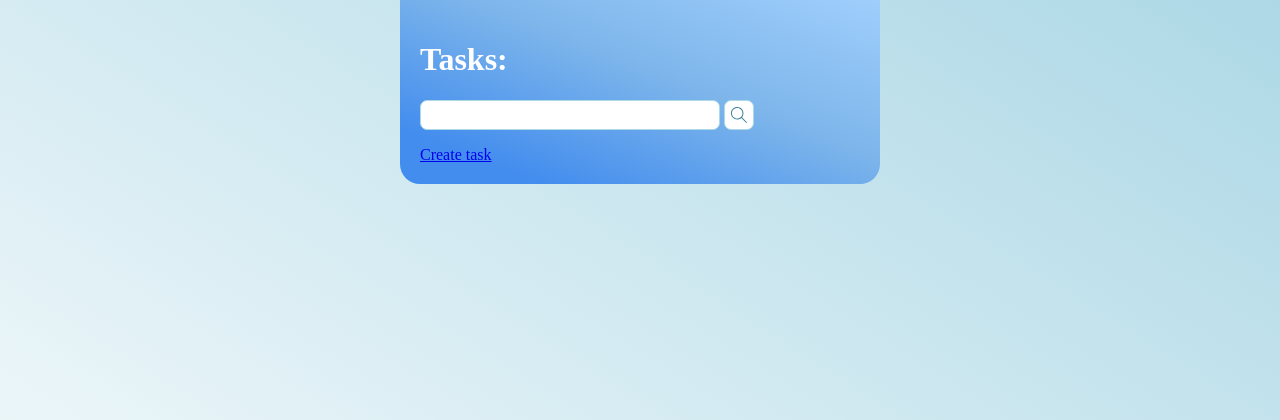
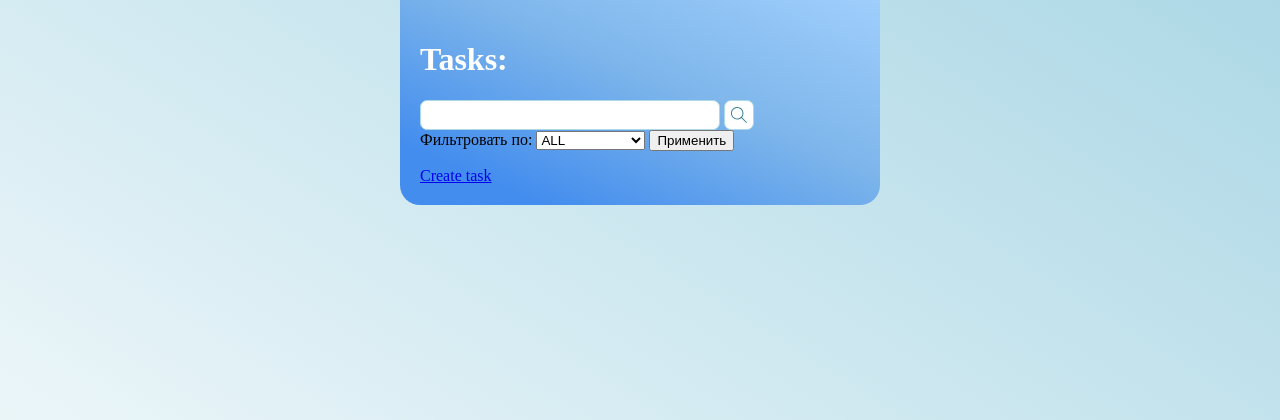
Before and after one commit to Burenix/GigaToDoList, a Django app: page /main/ in a window 1280 px wide. Shown: the top 420 px of the page. Run offline with Django 5.2, Linux system fonts and the light colour scheme; data that the repository does not hold is empty.

Commit message:
Add class on filter tasks

```diff
--- a/todo_list/templates/todo_list/main.html
+++ b/todo_list/templates/todo_list/main.html
@@ -21,6 +21,18 @@
                 </button>
             </form>
         </div>
+        <div>
+            <form action="{% url 'task-filter' %}" method="GET">
+                <label for="filter-select">Фильтровать по:</label>
+                <select id="filter-select" name="filter">
+                    <option value="all">ALL</option>
+                    <option value="deadline">DEADLINE</option>
+                    <option value="complete">COMPLETE</option>
+                    <option value="incomplete">INCOMPLETE</option>
+                </select>
+                <input type="submit" value="Применить">
+            </form>
+        </div>
         <div class="tasks-area">
             <ul>
                 {% for task in tasks %}
--- a/todo_list/urls.py
+++ b/todo_list/urls.py
@@ -1,6 +1,6 @@
 from django.urls import path
 
-from .views import Search, TaskCreate, TaskDelete, TaskDetail, TaskList, TaskUpdate
+from .views import Search, TaskCreate, TaskDelete, TaskDetail, TaskFilter, TaskList, TaskUpdate
 
 urlpatterns = [
     path('main/', TaskList.as_view(), name='tasks'),
@@ -10,4 +10,5 @@ urlpatterns = [
     path('main/update-task/<int:pk>/', TaskUpdate.as_view(), name='task-update'),
 
     path('main/search/', Search.as_view(), name='task-search'),
+    path('main/filter/', TaskFilter.as_view(), name='task-filter'),
 ]
--- a/todo_list/views.py
+++ b/todo_list/views.py
@@ -48,3 +48,26 @@ class Search(generic.ListView):
         return context
 
 ################## SEARCH ##################
+
+################## FILTER ##################
+
+class TaskFilter(generic.ListView):
+    template_name = 'todo_list/main.html'
+    context_object_name = 'tasks'
+
+    def get_queryset(self):
+        queryset = Task.objects.all()
+
+        filter = self.request.GET.get('filter')
+
+        if filter == 'complete':
+            return queryset.filter(status__exact=True)
+        elif filter == 'incomplete':
+            return queryset.filter(status__exact=False)
+        elif filter == 'deadline':
+            return queryset.filter(status__exact=False).order_by('deadline')
+        else:
+            return queryset
+
+
+################## FILTER ##################
```
